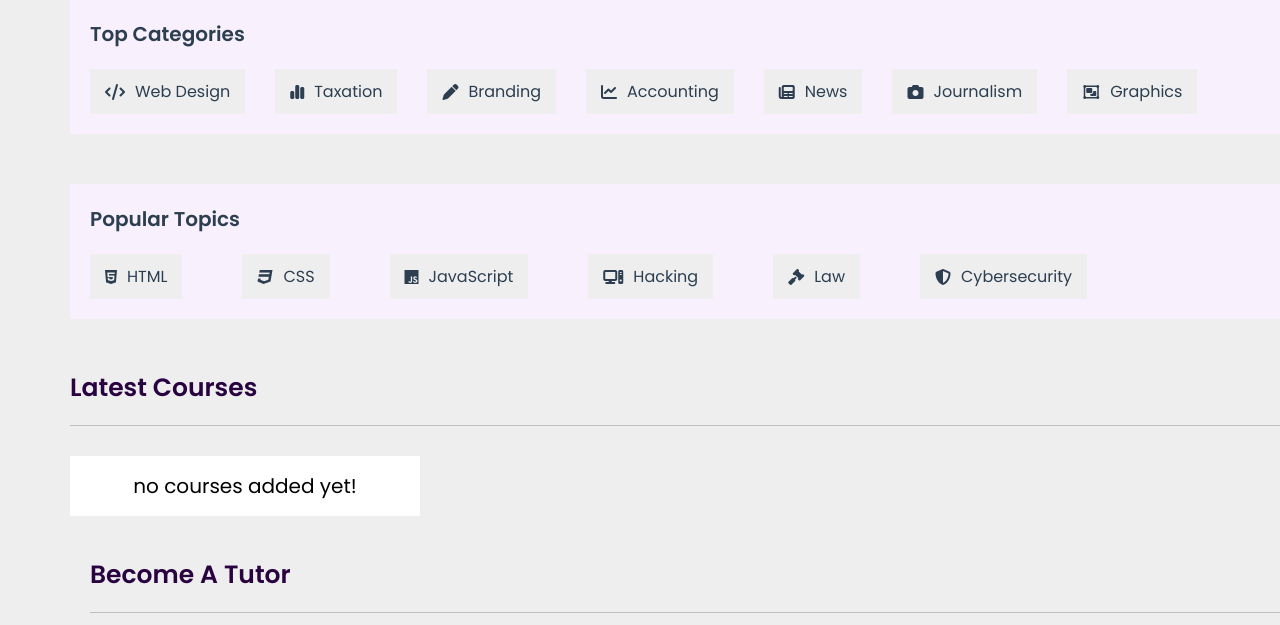
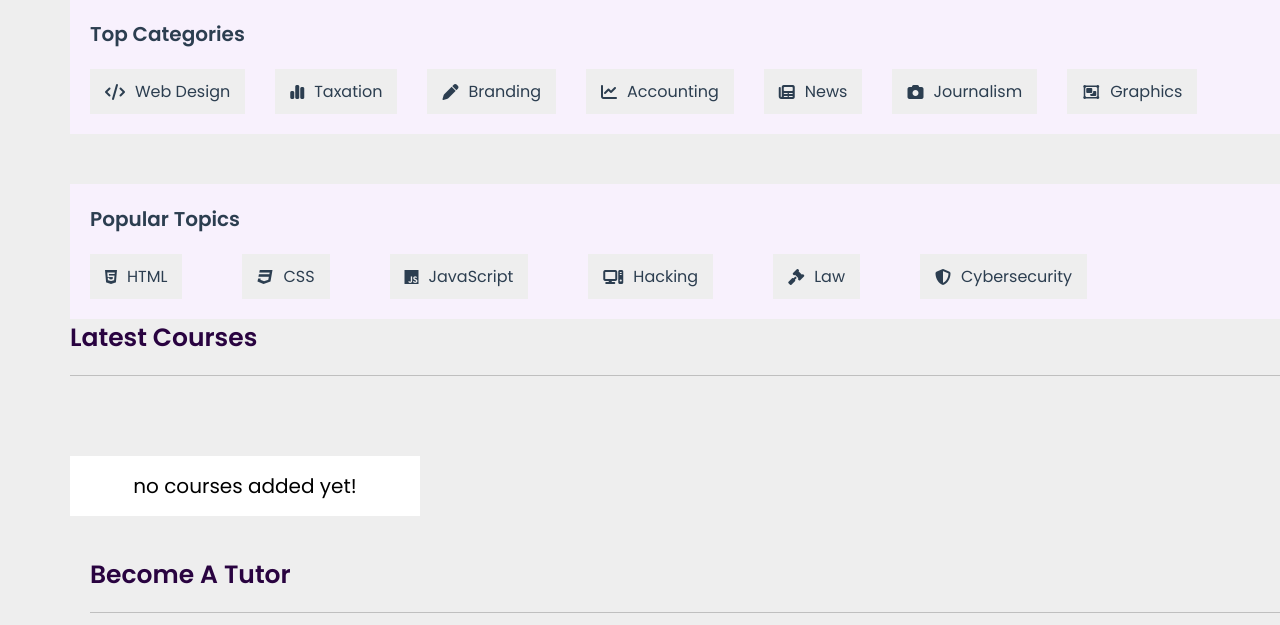
Before and after one commit to Simtysha/Web-Project, a PHP site: page /home.php in a window 1280 px wide; the page is wider, and only the part inside the window is pictured. Shown: the part 609-1234 px from the top of that part. Run offline with PHP 8.4, Linux system fonts and the light colour scheme; data that the repository does not hold is empty.

Commit message:
ti changement

```diff
--- a/css/style.css
+++ b/css/style.css
@@ -589,7 +589,7 @@ section {
 
 .courses .heading{
    position: relative;
-   top:100px;
+   top:50px;
    right:230px;
    width:1350px;
 }
```
